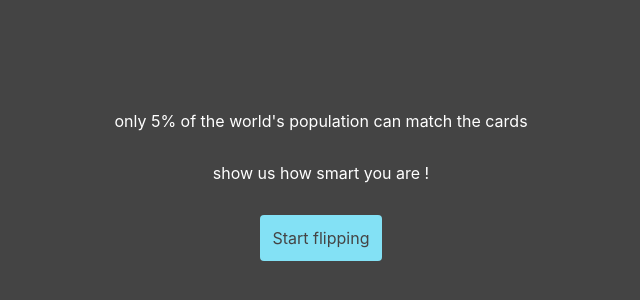
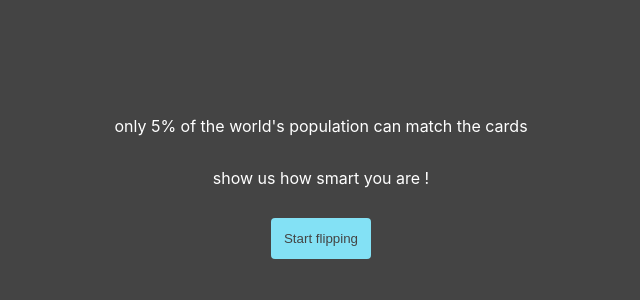
Before and after one commit to bayan-404/memory-cards, a Next.js app: page / in a window 1280 px wide. Shown: the part 214-514 px from the top of the page, without its empty margins (319-959 px from the left). Built offline with nearby package versions, Linux system fonts and the light colour scheme.

Commit message:
change the div to a button

```diff
--- a/pages/index.js
+++ b/pages/index.js
@@ -5,11 +5,11 @@ export default function Home() {
     <div className="center">
       <p>only 5% of the world's population can match the cards</p>
       <p>show us how smart you are !</p>
-      <div className="button">
+      <button className="button">
         <Link href="/game">
           <a className="start"> Start flipping </a>
         </Link>
-      </div>
+      </button>
     </div>
   );
 }
--- a/styles/globals.css
+++ b/styles/globals.css
@@ -17,6 +17,7 @@ body {
   border-radius: 4px;
   padding: 13px;
   margin: 1em;
+  border: none;
 }
 .start {
   text-decoration: none;
```
